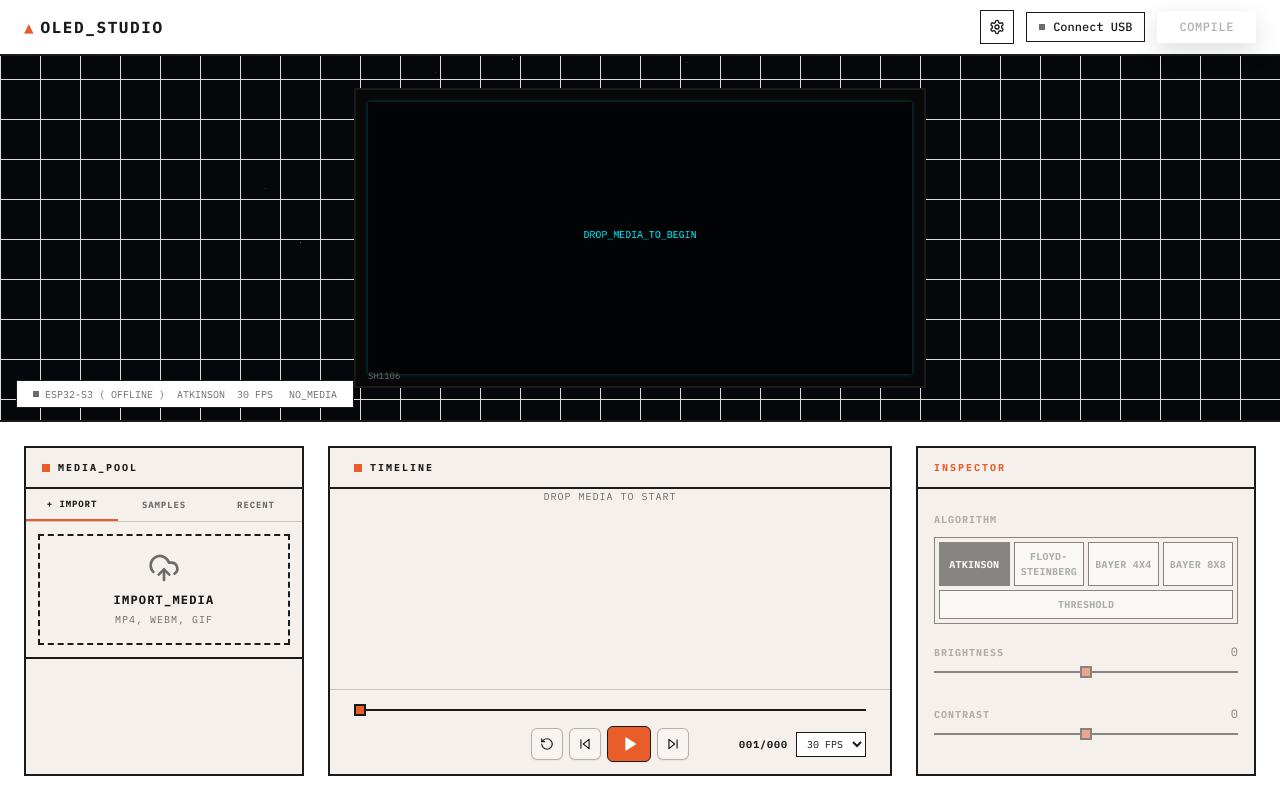
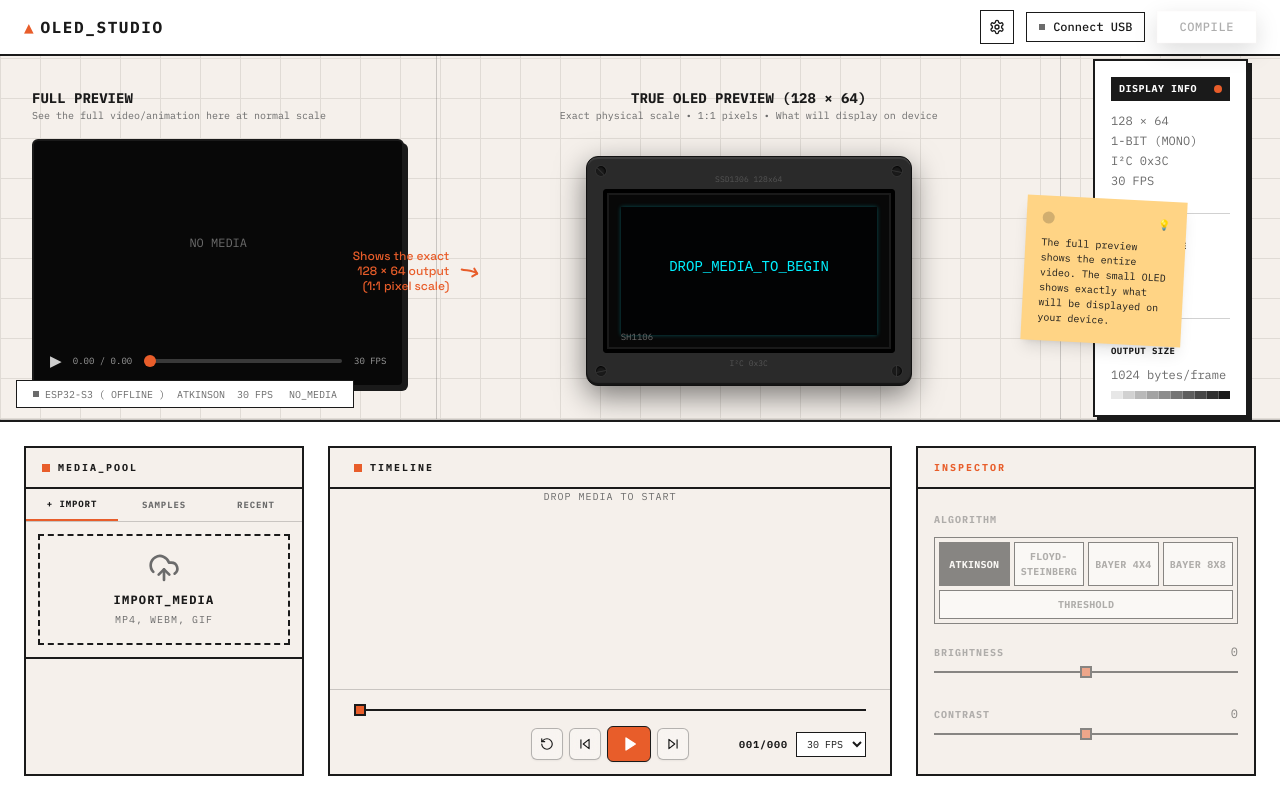
Before and after one commit to tezz-e/OLEDify, a React (Vite) app in the folder web/: page / in a window 1280 px wide. Built offline with nearby package versions, Linux system fonts and the light colour scheme.

Commit message:
redesign-top-preview-section

```diff
--- a/web/src/App.tsx
+++ b/web/src/App.tsx
@@ -134,6 +134,7 @@ export default function App() {
   const [serialConnected, setSerialConnected] = useState(false);
   const [settingsOpen, setSettingsOpen] = useState(false);
   const [exportModalOpen, setExportModalOpen] = useState(false);
+  const [rawSourceFrame, setRawSourceFrame] = useState<ImageData | null>(null);
   const [cppCode, setCppCode] = useState('');
   const [exportXbmpFrames, setExportXbmpFrames] = useState<Uint8Array[]>([]);
 
@@ -283,10 +284,13 @@ export default function App() {
     } else {
       if (!media || !media.frames[activeFrameIndex]) {
         setProcessedFrame(null);
+        setRawSourceFrame(null);
         return;
       }
       sourceFrame = media.frames[activeFrameIndex].imageData;
     }
+
+    setRawSourceFrame(sourceFrame);
 
     if (!sourceFrame) {
       setProcessedFrame(null);
@@ -346,21 +350,149 @@ export default function App() {
       />
 
       <main className="flex-1 flex flex-col min-h-0 z-10">
-        {/* Top: Canvas Area on Graph Paper */}
-        <section className="flex-1 flex items-center justify-center p-8 relative min-h-0 overflow-hidden">
-          <div className="absolute inset-0 z-0">
-            <Particles
-              particleColors={['#1A1A1A', '#E85D2A']}
-              particleCount={150}
-              particleSpread={15}
-              speed={0.08}
-              particleBaseSize={80}
-              alphaParticles={true}
-            />
+        {/* Top: New 3-Column Preview Section */}
+        <section className="flex-1 flex items-stretch bg-[#F5F0EB] relative min-h-0 border-b border-[#1A1A1A]/20" style={{
+          backgroundImage: `
+            repeating-linear-gradient(0deg, #e0dbd5 0 1px, transparent 1px 40px),
+            repeating-linear-gradient(90deg, #e0dbd5 0 1px, transparent 1px 40px)
+          `
+        }}>
+          {/* Column 1: Full Preview */}
+          <div className="flex-1 p-8 flex flex-col relative border-r border-[#1A1A1A]/20">
+            <div className="mb-4">
+              <h3 className="font-mono font-bold text-sm text-[#1A1A1A]">FULL PREVIEW</h3>
+              <p className="font-mono text-[10px] text-[#6B6B6B]">See the full video/animation here at normal scale</p>
+            </div>
+
+            <div className="flex-1 bg-[#080808] border-2 border-[#1A1A1A] p-2 flex flex-col relative overflow-hidden rounded-md shadow-[4px_4px_0_0_#1A1A1A]">
+              <div className="flex-1 relative w-full h-full flex items-center justify-center">
+                {rawSourceFrame ? (
+                  <img
+                    src={(() => {
+                      const canvas = document.createElement('canvas');
+                      canvas.width = rawSourceFrame.width;
+                      canvas.height = rawSourceFrame.height;
+                      const ctx = canvas.getContext('2d');
+                      if (ctx) ctx.putImageData(rawSourceFrame, 0, 0);
+                      return canvas.toDataURL();
+                    })()}
+                    className="max-w-full max-h-full object-contain"
+                    alt="Source"
+                  />
+                ) : (
+                  <span className="font-mono text-[#6B6B6B] text-xs">NO MEDIA</span>
+                )}
+              </div>
+
+              {/* Dummy Playbar for Aesthetics (The real one is below) */}
+              <div className="h-8 mt-2 flex items-center px-2 gap-3 text-white">
+                <button className="text-sm font-bold opacity-80 hover:opacity-100">▶</button>
+                <div className="text-[9px] font-mono whitespace-nowrap opacity-60">
+                  {(activeFrameIndex / targetFps).toFixed(2)} / {media ? (media.frames.length / targetFps).toFixed(2) : '0.00'}
+                </div>
+                <div className="flex-1 h-1 bg-white/20 rounded-full relative">
+                  <div
+                    className="absolute inset-y-0 left-0 bg-[#E85D2A] rounded-full"
+                    style={{ width: media && media.frames.length ? `${(activeFrameIndex / media.frames.length) * 100}%` : '0%' }}
+                  />
+                  <div
+                    className="absolute w-3 h-3 bg-[#E85D2A] rounded-full top-1/2 -translate-y-1/2"
+                    style={{ left: media && media.frames.length ? `calc(${(activeFrameIndex / media.frames.length) * 100}% - 6px)` : '0%' }}
+                  />
+                </div>
+                <div className="text-[9px] font-mono whitespace-nowrap opacity-60">30 FPS</div>
+              </div>
+            </div>
           </div>
-          <div className="relative z-10 w-full h-full flex items-center justify-center">
-            <div className="pointer-events-auto w-full h-full flex items-center justify-center">
-              <OledCanvas frameData={processedFrame} theme={ditherConfig.theme} scale={6} />
+
+          {/* Column 2: True OLED Preview */}
+          <div className="flex-[1.5] p-8 flex flex-col items-center justify-center relative">
+            <div className="text-center mb-8">
+              <h3 className="font-mono font-bold text-sm text-[#1A1A1A]">TRUE OLED PREVIEW (128 × 64)</h3>
+              <p className="font-mono text-[10px] text-[#6B6B6B]">Exact physical scale • 1:1 pixels • What will display on device</p>
+            </div>
+
+            <div className="relative flex items-center justify-center w-full max-h-full flex-1 min-h-0">
+              {/* Decorative Arrow & Text (Left) */}
+              <div className="absolute left-[5%] top-1/2 -translate-y-1/2 flex items-center gap-2 -translate-x-full pr-4 text-[#E85D2A] font-display font-medium text-xs leading-tight hidden lg:flex">
+                <div className="text-right">
+                  Shows the exact<br/>128 × 64 output<br/>(1:1 pixel scale)
+                </div>
+                <svg width="24" height="24" viewBox="0 0 24 24" fill="none" className="rotate-[15deg]">
+                  <path d="M4 12C9 12 15 10 20 12" stroke="currentColor" strokeWidth="2" strokeLinecap="round"/>
+                  <path d="M16 8L20 12L16 16" stroke="currentColor" strokeWidth="2" strokeLinecap="round" strokeLinejoin="round"/>
+                </svg>
+              </div>
+
+              {/* Hardware Bezel */}
+              <div className="bg-[#2A2A2A] rounded-xl p-4 shadow-[0_10px_30px_rgba(0,0,0,0.5),inset_0_2px_1px_rgba(255,255,255,0.1),inset_0_-2px_1px_rgba(0,0,0,0.5)] border border-[#111] relative z-10 shrink max-w-full max-h-full flex flex-col justify-center">
+                {/* Screws */}
+                <div className="absolute top-2 left-2 w-3 h-3 rounded-full bg-[#1A1A1A] border border-[#333] shadow-[inset_0_1px_2px_#000] flex items-center justify-center rotate-45"><div className="w-full h-[1px] bg-[#333]" /></div>
+                <div className="absolute top-2 right-2 w-3 h-3 rounded-full bg-[#1A1A1A] border border-[#333] shadow-[inset_0_1px_2px_#000] flex items-center justify-center rotate-12"><div className="w-full h-[1px] bg-[#333]" /></div>
+                <div className="absolute bottom-2 left-2 w-3 h-3 rounded-full bg-[#1A1A1A] border border-[#333] shadow-[inset_0_1px_2px_#000] flex items-center justify-center -rotate-12"><div className="w-full h-[1px] bg-[#333]" /></div>
+                <div className="absolute bottom-2 right-2 w-3 h-3 rounded-full bg-[#1A1A1A] border border-[#333] shadow-[inset_0_1px_2px_#000] flex items-center justify-center rotate-90"><div className="w-full h-[1px] bg-[#333]" /></div>
+
+                <div className="text-[#555] font-mono text-[8px] text-center mb-1">SSD1306 128x64</div>
+
+                <div className="bg-[#000] p-1 shadow-[inset_0_0_10px_#000] rounded max-w-full max-h-full shrink">
+                  <div className="pointer-events-auto max-w-full max-h-full flex items-center justify-center">
+                    <OledCanvas frameData={processedFrame} theme={ditherConfig.theme} scale={2} />
+                  </div>
+                </div>
+
+                <div className="text-[#555] font-mono text-[8px] text-center mt-1">I²C 0x3C</div>
+              </div>
+
+              {/* Decorative Sticky Note (Right) */}
+              <div className="absolute right-[5%] top-1/2 -translate-y-1/2 translate-x-full pl-6 hidden xl:block">
+                <div className="bg-[#FFD485] text-[#1A1A1A] p-4 font-mono text-[10px] w-40 shadow-lg rotate-3">
+                  <div className="flex justify-between items-start mb-2">
+                    <div className="w-3 h-3 rounded-full bg-[#1A1A1A]/20" />
+                    <span>💡</span>
+                  </div>
+                  The full preview shows the entire video. The small OLED shows exactly what will be displayed on your device.
+                </div>
+              </div>
+            </div>
+          </div>
+
+          {/* Column 3: Display Info */}
+          <div className="w-[220px] shrink-0 p-8 border-l border-[#1A1A1A]/20 flex flex-col justify-center">
+            <div className="bg-white border-2 border-[#1A1A1A] shadow-[4px_4px_0_0_#1A1A1A] p-4 font-mono text-xs flex flex-col gap-6">
+
+              <div>
+                <div className="bg-[#1A1A1A] text-white px-2 py-1 text-[10px] font-bold uppercase tracking-wider mb-3 flex justify-between items-center">
+                  <span>DISPLAY INFO</span>
+                  <span className="w-2 h-2 rounded-full bg-[#E85D2A]"></span>
+                </div>
+                <div className="flex flex-col gap-1 text-[#6B6B6B]">
+                  <div>128 × 64</div>
+                  <div>1-BIT (MONO)</div>
+                  <div>I²C 0x3C</div>
+                  <div>{targetFps} FPS</div>
+                </div>
+              </div>
+
+              <div className="h-px bg-[#1A1A1A]/20" />
+
+              <div>
+                <div className="text-[9px] font-bold uppercase tracking-wider text-[#1A1A1A] mb-2">CURRENT FRAME</div>
+                <div className="text-[#6B6B6B]">{activeFrameIndex.toString().padStart(3, '0')} / {media ? media.frames.length.toString().padStart(3, '0') : '000'}</div>
+                <div className="text-[#6B6B6B]">{(activeFrameIndex / targetFps).toFixed(2)}s</div>
+              </div>
+
+              <div className="h-px bg-[#1A1A1A]/20" />
+
+              <div>
+                <div className="text-[9px] font-bold uppercase tracking-wider text-[#1A1A1A] mb-2">OUTPUT SIZE</div>
+                <div className="text-[#6B6B6B] mb-2">1024 bytes/frame</div>
+                <div className="h-2 w-full flex">
+                  {Array.from({length: 10}).map((_, i) => (
+                    <div key={i} className="h-full flex-1 border-r border-white/20 last:border-0" style={{ backgroundColor: `rgba(26,26,26,${0.1 + (i*0.1)})` }} />
+                  ))}
+                </div>
+              </div>
+
             </div>
           </div>
         </section>
```
